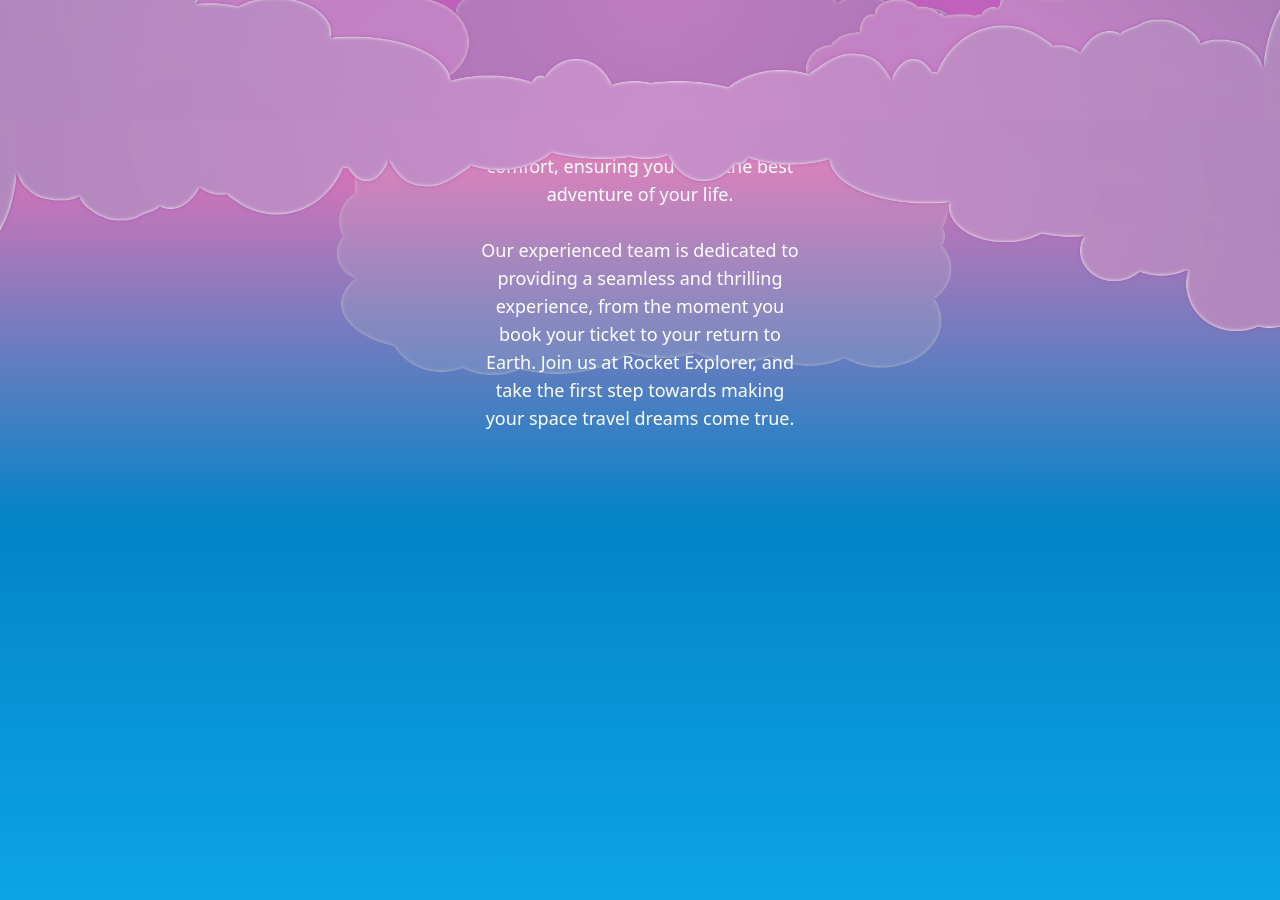
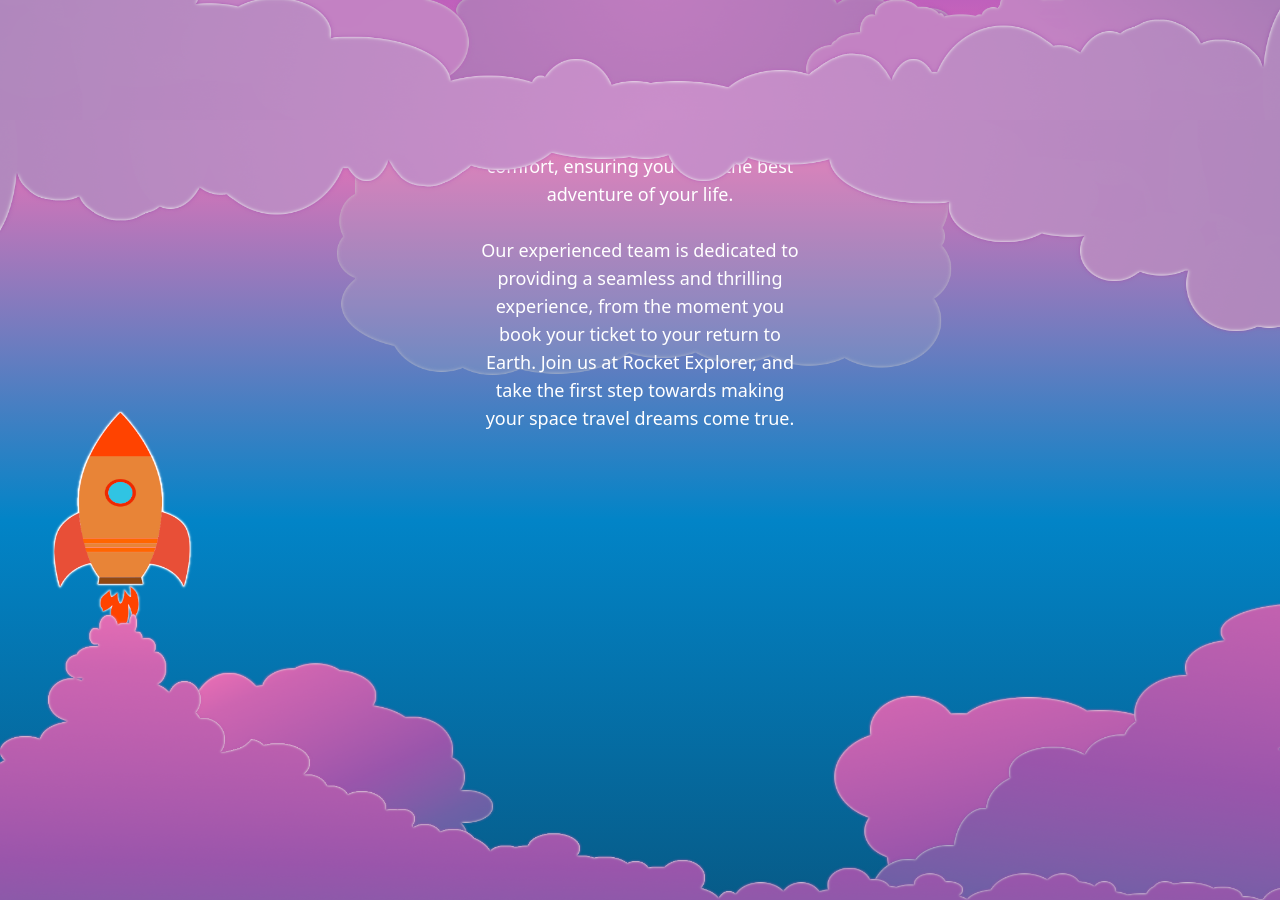
Before and after one commit to MUMEi-28/Rocket-Exploration, a plain HTML site: page build/index.html in a window 1280 px wide. Shown: the part 680-1580 px from the top of the page. Drawn offline with Linux system fonts and the light colour scheme.

Commit message:
added graphics on aboutus, even tho its on pricing branch

```diff
--- a/build/index.html
+++ b/build/index.html
@@ -64,7 +64,7 @@
 
 
         <section id="about"
-            class="min-h-screen bg-gradient-to-b from-pink-400  via-sky-600 to-sky-500 z-0 flex items-center flex-col justify-center relative overflow-hidden">
+            class="min-h-screen bg-gradient-to-b from-pink-400  via-sky-600 to-sky-800 z-0 flex items-center flex-col justify-center relative overflow-hidden">
 
 
             <div id="aboutContainer" class="absolute w-full h-full bottom-[15rem]">
@@ -93,6 +93,15 @@
 
             <img class="absolute  w-full h-full top-0 left-0 pointer-events-none object-cover lg:object-fill"
                 src="../Images/About/CloudTop.png" alt="cloud" class="">
+
+            <img class="absolute  w-full h-full top-0 left-0 pointer-events-none object-cover lg:object-fill"
+                src="../Images/About/Cloud1.png" alt="">
+            <img class="absolute  w-full h-full top-0 left-0 pointer-events-none object-cover lg:object-fill"
+                src="../Images/About/rocket.png" alt="">
+            <img class="absolute  w-full h-full top-0 left-0 pointer-events-none object-cover lg:object-fill"
+                src="../Images/About/outerCloudAbout.png" alt="">
+            <img class="absolute  w-full h-full top-0 left-0 pointer-events-none object-cover lg:object-fill"
+                src="../Images/About/rocketSmoke.png" alt="">
         </section>
 
         <section id="rockets" class="min-h-screen">
```
Also changed, not shown: Images/About/Cloud1.png (added), Images/About/outerCloudAbout.png (added), Images/About/rocket.png (added), Images/About/rocketSmoke.png (added), build/css/style.css.
